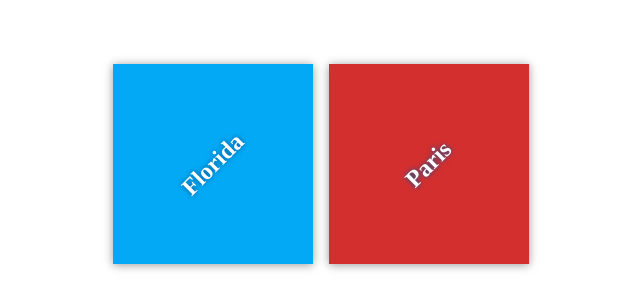
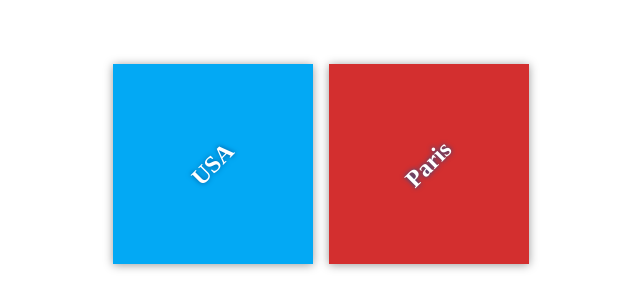
Before and after one commit to Aomaf/my-travel-plans, a plain HTML site: page index.html in a window 1280 px wide. Shown: the part 236-544 px from the top of the page, 319-959 px from the left. Drawn offline with Linux system fonts and the light colour scheme.

Commit message:
Usa destnation

```diff
--- a/index.html
+++ b/index.html
@@ -11,7 +11,7 @@
 <div class="container">
 <div class="destination-container">
 <div class="destination" id="florida">
-<h2>Florida</h2>
+<h2>USA</h2>
 </div>
 
 <div class="destination" id="paris">
```
